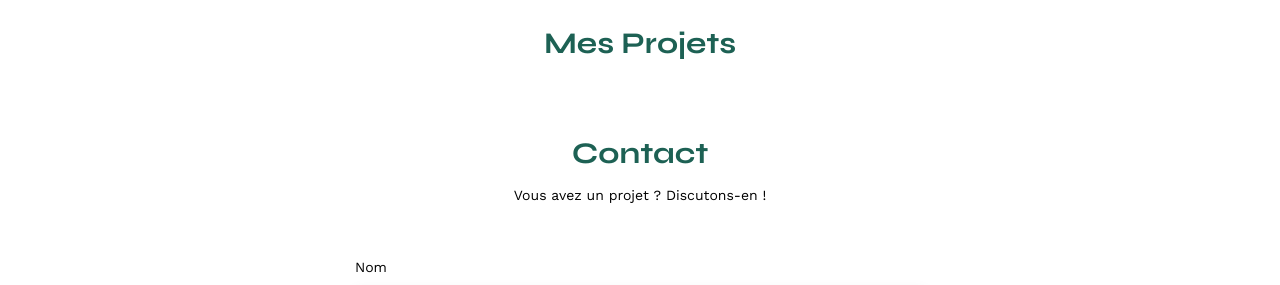
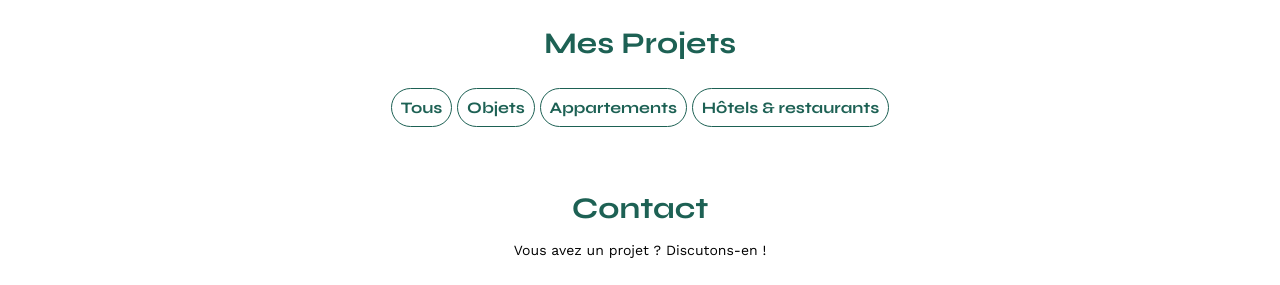
Before and after one commit to MATHIEUTheo/Sophie-bluel-portfolio, a plain HTML site: page index.html in a window 1280 px wide. Shown: the part 507-792 px from the top of the page. Drawn offline with nearby package versions, Linux system fonts and the light colour scheme; no server answers.

Commit message:
filtre fonctionnel

```diff
--- a/assets/style.css
+++ b/assets/style.css
@@ -84,6 +84,7 @@ h2{
 	font-size: 30px;
 	color: #1D6154
 }
+
 nav ul {
 	display: flex;
 	align-items: center;
@@ -124,6 +125,24 @@ li:hover {
 #portfolio h2 {
 	text-align: center;
 	margin-bottom: 1em;
+}
+#portfolio button{
+	text-decoration: none;
+	color: #1D6154;
+	font-family: 'syne';
+	font-size: 16px;
+	margin-bottom: 1em;
+	border: 1px solid #1D6154;
+	border-radius: 60px;
+	background-color: white;
+	padding: 9px 9px 9px 9px;
+}
+#portfolio button:hover{
+	color: white;
+	background-color: #1D6154;
+}
+#portfolio .filtre{
+	text-align: center;
 }
 .gallery {
 	width: 100%;
--- a/index.html
+++ b/index.html
@@ -37,6 +37,12 @@
 	</section>
 	<section id="portfolio">
 		<h2>Mes Projets</h2>
+		<div class="filtre">
+			<button type="button" class="tous" onclick="afficherWorks()">Tous</button>
+			<button type="button" class="objets" onclick="afficherObjets('1')">Objets</button>
+			<button type="button" class="Appartements" onclick="afficherObjets('2')">Appartements</button>
+			<button type="button" class="HetR" onclick="afficherObjets('3')">Hôtels & restaurants</button>
+		</div>
 		<div class="gallery">
 		</div>
 	</section>
--- a/index.js
+++ b/index.js
@@ -2,6 +2,7 @@ async function afficherWorks() {
     const reponse = await fetch("http://localhost:5678/api/works")
     const works = await reponse.json()
     console.log(works)
+    effaceGallery()
     for (let i= 0; i< works.length; i++) {
         var fig = works[i]
         var gallery = document.querySelector(".gallery")
@@ -18,6 +19,7 @@ async function afficherObjets(categorie) {
   var works = await reponse.json()
   var objets = works.filter(function(objets){ return objets.categoryId == categorie})
   console.log(objets)
+effaceGallery()
   for (let i= 0; i< objets.length; i++) {
       var fig = objets[i]
       var gallery = document.querySelector(".gallery")
@@ -29,7 +31,13 @@ async function afficherObjets(categorie) {
   }
 }
 
-afficherWorks()
+function effaceGallery(){
+  var gallery = document.querySelector(".gallery")
+  while (gallery.firstChild) {
+    gallery.removeChild(gallery.firstChild);
+  }
+}
+// afficherWorks()
 // afficherObjets("1")
 
 //onclick="afficherObjets('1')"
```
